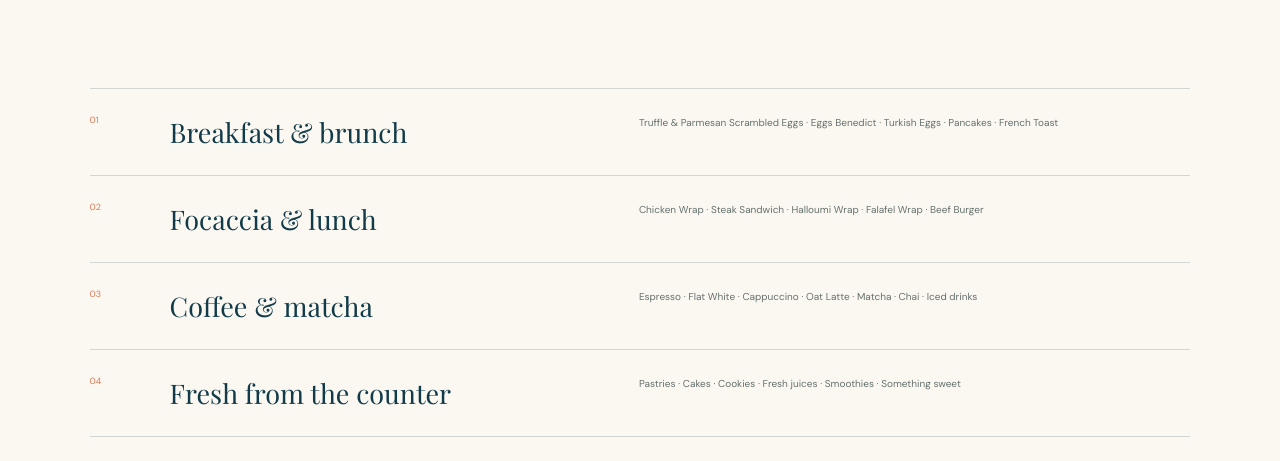
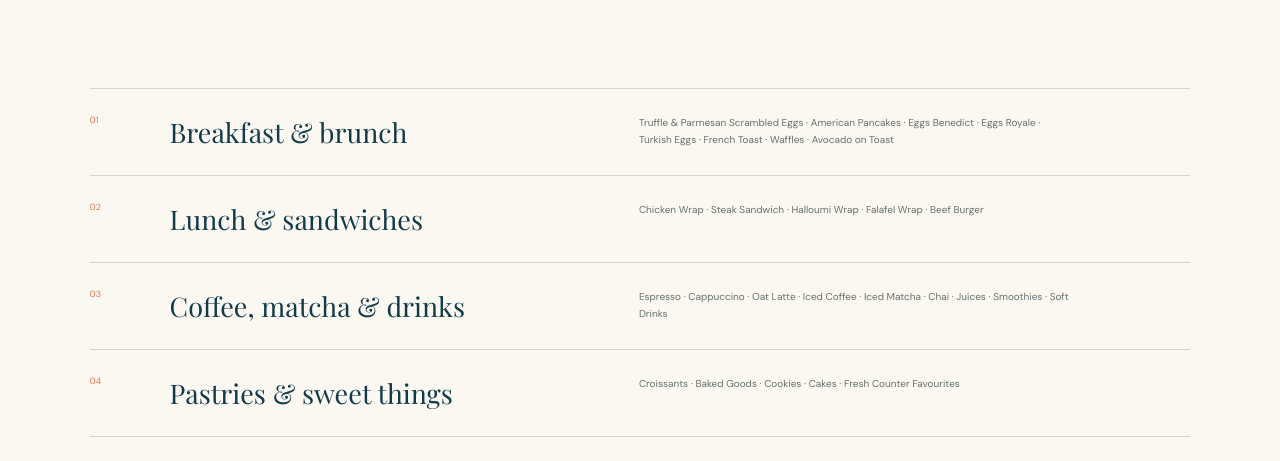
Before and after one commit to venugopalc80/KiTCH, a React (Vite) app: page / in a window 1280 px wide. Shown: the part 2534-2995 px from the top of the page. Built offline with nearby package versions, Linux system fonts and the light colour scheme.

Commit message:
Refine menu section to match KiTCH offering

```diff
--- a/src/main.jsx
+++ b/src/main.jsx
@@ -85,10 +85,10 @@ function App() {
             <div><p>Breakfast favourites, focaccia sandwiches, fresh drinks and baked goods. Made for mornings that don't need to be rushed.</p><a className="underlink" href={orderUrl} target="_blank" rel="noreferrer">Order from KiTCH <ArrowUpRight size={15}/></a></div>
           </div>
           <div className="menuitems">
-            <div className="menuitem"><span>01</span><strong>Breakfast & brunch</strong><small>Truffle & Parmesan Scrambled Eggs · Eggs Benedict · Turkish Eggs · Pancakes · French Toast</small></div>
-            <div className="menuitem"><span>02</span><strong>Focaccia & lunch</strong><small>Chicken Wrap · Steak Sandwich · Halloumi Wrap · Falafel Wrap · Beef Burger</small></div>
-            <div className="menuitem"><span>03</span><strong>Coffee & matcha</strong><small>Espresso · Flat White · Cappuccino · Oat Latte · Matcha · Chai · Iced drinks</small></div>
-            <div className="menuitem"><span>04</span><strong>Fresh from the counter</strong><small>Pastries · Cakes · Cookies · Fresh juices · Smoothies · Something sweet</small></div>
+            <div className="menuitem"><span>01</span><strong>Breakfast & brunch</strong><small>Truffle & Parmesan Scrambled Eggs · American Pancakes · Eggs Benedict · Eggs Royale · Turkish Eggs · French Toast · Waffles · Avocado on Toast</small></div>
+            <div className="menuitem"><span>02</span><strong>Lunch & sandwiches</strong><small>Chicken Wrap · Steak Sandwich · Halloumi Wrap · Falafel Wrap · Beef Burger</small></div>
+            <div className="menuitem"><span>03</span><strong>Coffee, matcha & drinks</strong><small>Espresso · Cappuccino · Oat Latte · Iced Coffee · Iced Matcha · Chai · Juices · Smoothies · Soft Drinks</small></div>
+            <div className="menuitem"><span>04</span><strong>Pastries & sweet things</strong><small>Croissants · Baked Goods · Cookies · Cakes · Fresh Counter Favourites</small></div>
           </div>
         </section>
 
```
